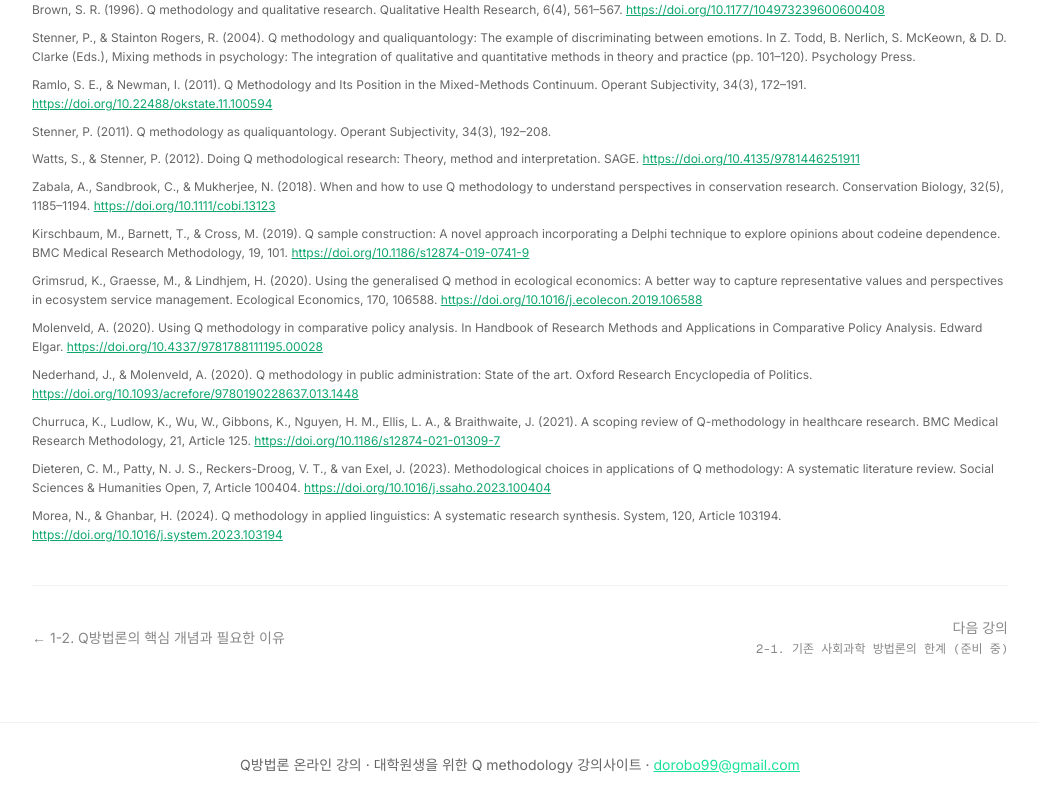
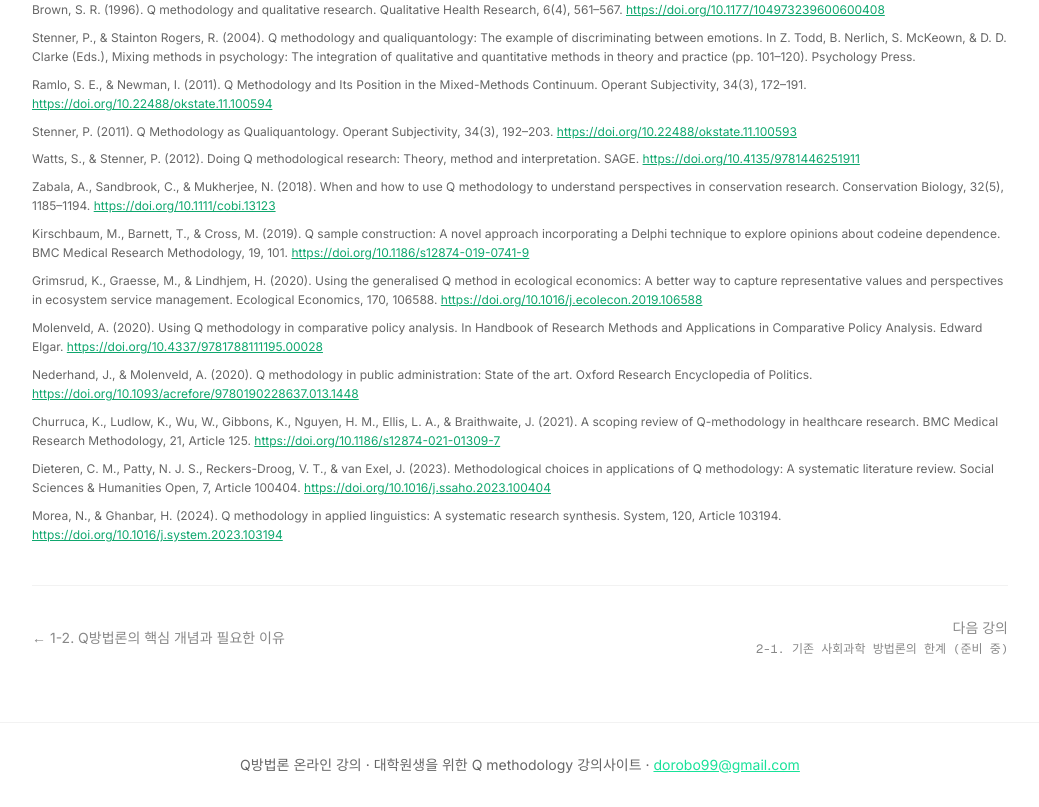
Before and after one commit to dorobo99-prog/q_Methology_Lesson, a Next.js app: page /lessons/1-3 in a window 1280 px wide. Shown: the part 10460-11267 px from the top of the page, without its empty margins (120-1159 px from the left). Built offline with nearby package versions, Linux system fonts and the light colour scheme.

Commit message:
1-3강 Stenner 2011 참고문헌 페이지·DOI 수정

```diff
--- a/src/app/lessons/1-3/page.tsx
+++ b/src/app/lessons/1-3/page.tsx
@@ -34,7 +34,8 @@ const references = [
   },
   {
     key: "Stenner2011",
-    text: "Stenner, P. (2011). Q methodology as qualiquantology. Operant Subjectivity, 34(3), 192–208.",
+    text: "Stenner, P. (2011). Q Methodology as Qualiquantology. Operant Subjectivity, 34(3), 192–203.",
+    doi: "https://doi.org/10.22488/okstate.11.100593",
   },
   {
     key: "Watts2012",
```
